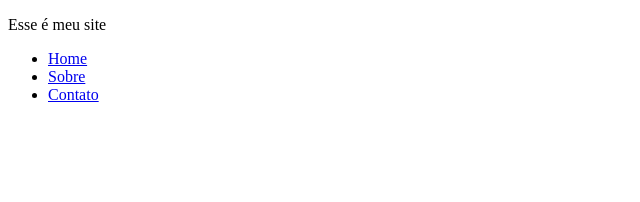
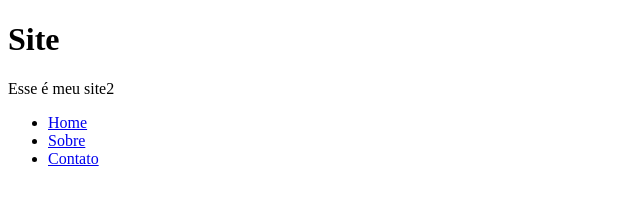
Before and after one commit to RafaelLemesS/site, a plain HTML site: page index.html in a window 1280 px wide. Shown: the whole page, without its empty margins (0-640 px from the left). Drawn offline with Linux system fonts and the light colour scheme.

Commit message:
alteracão titulo

```diff
--- a/index.html
+++ b/index.html
@@ -5,7 +5,8 @@
    		 <title> Meu Site </title>
 	</head>
 	<body>
-		<p>Esse é meu site</p>
+		<h1>Site</h1>
+		<p>Esse é meu site2</p>
 
 		<ul>
         	<li><a href="index.html">Home</a></li>
```
